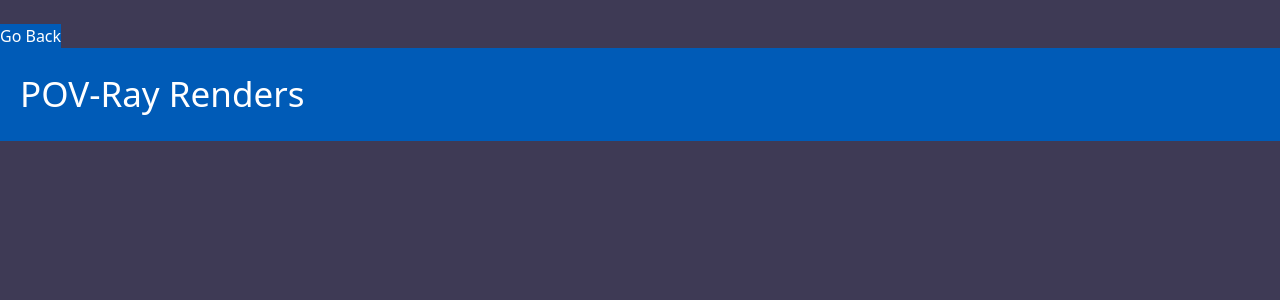
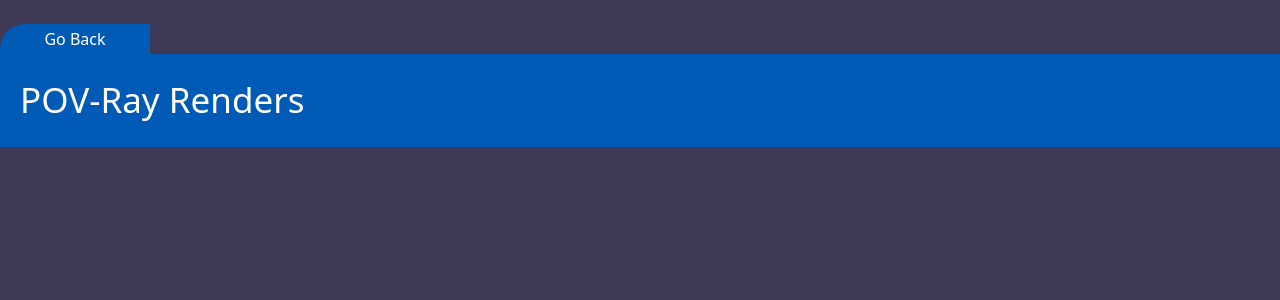
Before and after one commit to scottm213/scottmattera.net, a SvelteKit app: page /museum in a window 1280 px wide. Shown: the top 300 px of the page. Built offline with nearby package versions, Linux system fonts and the light colour scheme.

Commit message:
size test

```diff
--- a/src/app.html
+++ b/src/app.html
@@ -2,7 +2,7 @@
 <html lang="en">
 	<head>
 		<meta charset="utf-8" />
-		<meta name="viewport" content="width=700, initial-scale=1" />
+		<meta name="viewport" content="width=900, initial-scale=1" />
 		%sveltekit.head%
 	</head>
     <link rel="icon" href="%sveltekit.assets%/favicon.jpeg" />
--- a/src/routes/museum/+page.svelte
+++ b/src/routes/museum/+page.svelte
@@ -3,7 +3,7 @@
 </script>
 
 <br>
-<button class="button1"> <a href="/demos">Go Back </a></button>
+<button class="button button1 w-20"> <a href="/demos">Go Back </a></button>
 <header> <h2> POV-Ray Renders</h2></header>
 <div>
 
```
